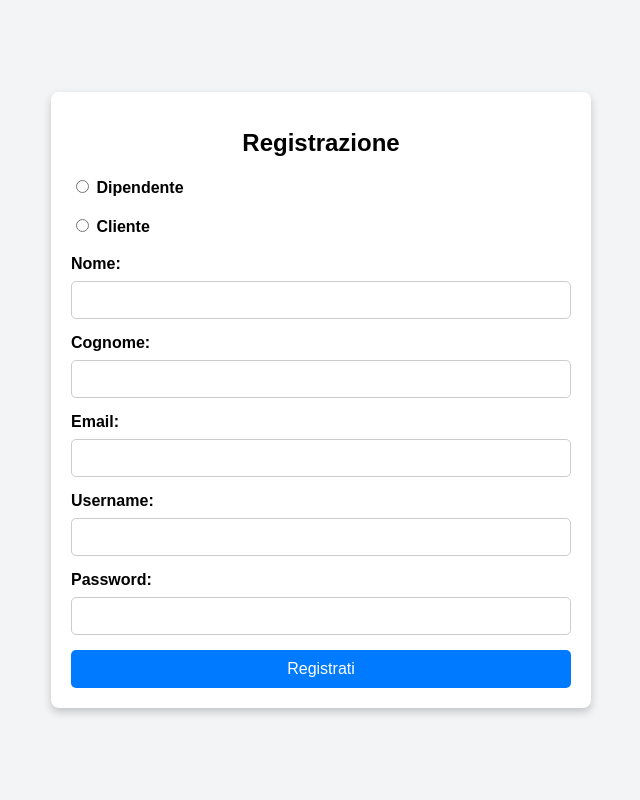
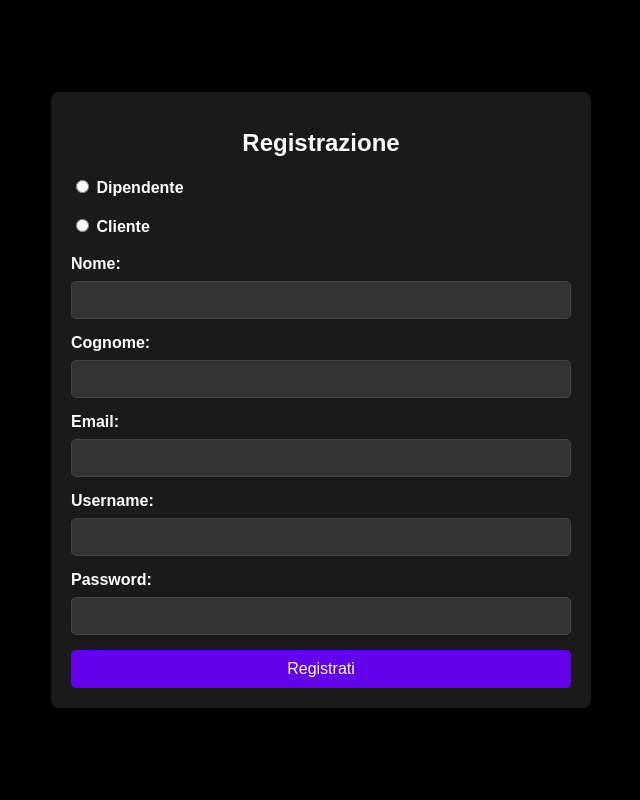
Before and after one commit to sperandioandrea/Gestione_Azienda, a PHP site: page /registrazione.php in a window 1280 px wide. Shown: the whole page, without its empty margins (319-959 px from the left). Run offline with PHP 8.4, Linux system fonts and the light colour scheme.

Commit message:
registrazione.php: miglioramento interfaccia

```diff
--- a/registrazione.php
+++ b/registrazione.php
@@ -46,7 +46,8 @@ if ($_SERVER['REQUEST_METHOD'] === 'POST') {
     <style>
         body {
             font-family: Arial, sans-serif;
-            background-color: #f3f4f6;
+            background-color: #000; /* Sfondo nero */
+            color: #fff; /* Testo bianco */
             margin: 0;
             padding: 0;
             display: flex;
@@ -56,10 +57,10 @@ if ($_SERVER['REQUEST_METHOD'] === 'POST') {
         }
 
         .registration-container {
-            background-color: #fff;
+            background-color: #1a1a1a; /* Grigio scuro */
             padding: 20px;
             border-radius: 8px;
-            box-shadow: 0 4px 8px rgba(0, 0, 0, 0.2);
+            box-shadow: 0 4px 8px rgba(0, 0, 0, 0.6);
             width: 100%;
             max-width: 500px;
             text-align: center;
@@ -84,15 +85,22 @@ if ($_SERVER['REQUEST_METHOD'] === 'POST') {
         input, select {
             padding: 10px;
             margin-bottom: 15px;
-            border: 1px solid #ccc;
+            border: 1px solid #444; /* Bordo grigio scuro */
             border-radius: 5px;
             font-size: 14px;
+            background-color: #333; /* Sfondo grigio scuro */
+            color: #fff; /* Testo bianco */
+        }
+
+        input:focus, select:focus {
+            border-color: #6200ea; /* Viola scuro */
+            outline: none;
         }
 
         button {
             padding: 10px;
-            background-color: #007bff;
-            color: white;
+            background-color: #6200ea; /* Viola scuro */
+            color: #fff; /* Testo bianco */
             border: none;
             border-radius: 5px;
             font-size: 16px;
@@ -100,7 +108,11 @@ if ($_SERVER['REQUEST_METHOD'] === 'POST') {
         }
 
         button:hover {
-            background-color: #0056b3;
+            background-color: #4b00b5; /* Viola più scuro */
+        }
+
+        #mansione-field {
+            display: none;
         }
     </style>
     <script>
@@ -141,12 +153,12 @@ if ($_SERVER['REQUEST_METHOD'] === 'POST') {
             <label for="password">Password:</label>
             <input type="password" id="password" name="password" required>
 
-            <div id="mansione-field" style="display: none;">
+            <div id="mansione-field">
                 <label for="mansione">Mansione:</label>
                 <select id="mansione" name="mansione">
                     <option value="magazziniere">Magazziniere</option>
                     <option value="gestore vendite">Gestore Vendite</option>
-                    <option value="gestore contabilita">Gestore Contabilita</option>
+                    <option value="gestore contabilita">Gestore Contabilità</option>
                     <option value="dirigente">Dirigente</option>
                 </select>
             </div>
```
